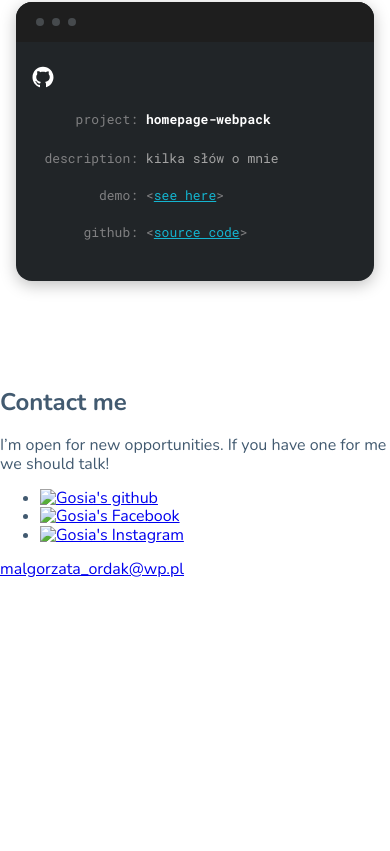
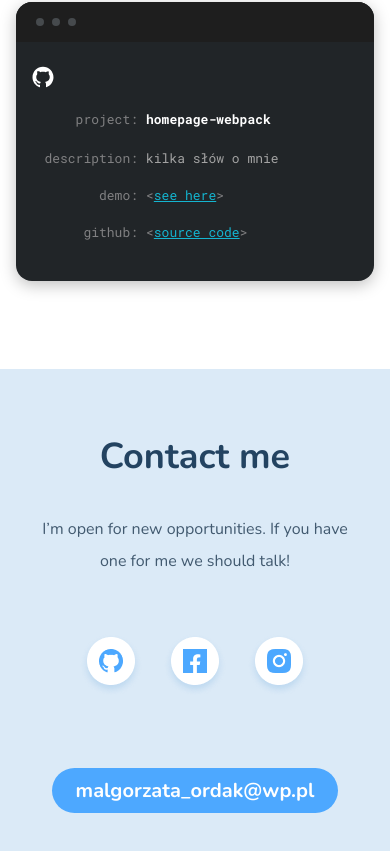
Before and after one commit to malgorzata-ordak/malgorzata-ordak.github.io, a website built with webpack: page src/pages/index.html in a window 390 px wide. Shown: the part 2410-3261 px from the top of the page. Before the commit the page ends 2990 px from the top, so only its background shows below. Built offline with nearby package versions, Linux system fonts and the light colour scheme.

Commit message:
added styles to contact section (mobile version)

```diff
--- a/src/pages/index.html
+++ b/src/pages/index.html
@@ -21,8 +21,7 @@
           <img
             class="hero__photo"
             src="../assets/img/photoGosia.png"
-            alt="my profile photo"
-          />
+            alt="my profile photo"/>
           <span class="hero__hello">Hey there! 👋</span>
         </div>
         <div class="hero__description">
@@ -40,8 +39,9 @@
             opportunity to develop my qualifications. If you need someone like
             me - <a class="hero__link" href="#contact"> contact me</a> 🙂
           </p>
-          <a class="hero__contact" href="mailto:malgorzata_ordak@wp.pl">malgorzata_ordak@wp.pl
-            </a>
+          <a class="hero__contact" href="mailto:malgorzata_ordak@wp.pl"
+            >malgorzata_ordak@wp.pl
+          </a>
         </div>
       </section>
       <section class="skills" id="skills">
@@ -103,16 +103,15 @@
               </p>
               <p class="project__grid">
                 <span class="project__span-one">demo:</span>
-                <span>&lt;<a class="project__span-four" href="#"
-                  title="homepage-webpack - demo">see here</a>&gt;
+                <span>&lt;<a class="project__span-four"
+                  href="#" title="homepage-webpack - demo">see here</a>&gt;
                 </span>
               </p>
               <p class="project__grid">
                 <span class="project__span-one">github:</span>
-                <span
-                  >&lt;<a class="project__span-four" href="#"
-                   title="homepage-webpack - code">source code</a>&gt;
-                  </span>
+                <span>&lt;<a class="project__span-four"
+                    href="#" title="homepage-webpack - code">source code</a>&gt;
+                </span>
               </p>
             </div>
           </article>
@@ -126,35 +125,32 @@
         <div class="contact__links">
           <ul class="social-media">
             <li class="social-media__item">
-              <a
-                class="social-media__link"
-                href="https://github.com/malgorzata-ordak"
-              >
-                <img class="social-media__icon" alt="Gosia's github" />
+              <a class="social-media__link"
+                href="https://github.com/malgorzata-ordak">
+                <img class="social-media__icon"
+                  src="../assets/img/Github_icon.png "
+                  alt="Gosia's github"/>
               </a>
             </li>
             <li class="social-media__item">
-              <!-- dodać jeszcze src do img -->
-              <a
-                class="social-media__link"
-                href="https://www.facebook.com/profile.php?id=100001558369146"
-              >
-                <img class="social-media__icon" alt="Gosia's Facebook" />
+              <a class="social-media__link"
+                href="https://www.facebook.com/profile.php?id=100001558369146">
+                <img class="social-media__icon"
+                  src="../assets/img/Facebook_icon.png"
+                  alt="Gosia's Facebook"/>
               </a>
             </li>
             <li class="social-media__item">
-              <a
-                class="social-media__link"
-                href="https://www.instagram.com/malgosika_o/"
-              >
-                <img class="social-media__icon" alt="Gosia's Instagram" />
+              <a class="social-media__link"
+                href="https://www.instagram.com/malgosika_o/">
+                <img class="social-media__icon"
+                  src="../assets/img/Instagram_icon.png"
+                  alt="Gosia's Instagram"/>
               </a>
             </li>
           </ul>
-
-          <a class="contact__mail" href="mailto:malgorzata_ordak@wp.pl"
-            >malgorzata_ordak@wp.pl</a
-          >
+          <a class="contact__mail"
+          href="mailto:malgorzata_ordak@wp.pl">malgorzata_ordak@wp.pl</a>
         </div>
       </section>
     </main>
--- a/src/scss/main.scss
+++ b/src/scss/main.scss
@@ -4,6 +4,7 @@
 @import "modules/hero.scss";
 @import "modules/skills.scss";
 @import "modules/projects.scss";
+@import "modules/contact.scss";
 
 html {
   box-sizing: border-box;
--- /dev/null
+++ b/src/scss/modules/contact.scss
@@ -0,0 +1,44 @@
+.contact {
+  text-align: center;
+  background: $veryLightBlue;
+  padding: 64px 16px 88px;
+  &__h2 {
+    font-style: normal;
+    font-weight: bold;
+    font-size: 36px;
+    line-height: 48px;
+    color: $dark;
+    padding-bottom: 32px;
+    margin: 0;
+    text-align: center;
+  }
+  &__paragraph {
+    font-weight: 300;
+    font-size: 16px;
+    line-height: 32px;
+    padding: 0 16px;
+    text-align: center;
+    margin: 0;
+  }
+}
+.social-media {
+  display: flex;
+  align-items: center;
+  justify-content: space-evenly;
+  list-style-type: none;
+  padding: 56px 43px 66px;
+  margin: 0;
+}
+.contact__mail {
+  font-weight: bold;
+  font-size: 20px;
+  line-height: 48px;
+  width: 278px;
+  height: 48px;
+  align-items: center;
+  background: $lightBlue;
+  color: #fff;
+  padding: 9px 24px;
+  border-radius: 64px;
+  text-decoration: none;
+}
```
Also changed, not shown: src/assets/img/Facebook_icon.png (added), src/assets/img/Github_icon.png (added), src/assets/img/Instagram_icon.png (added).
